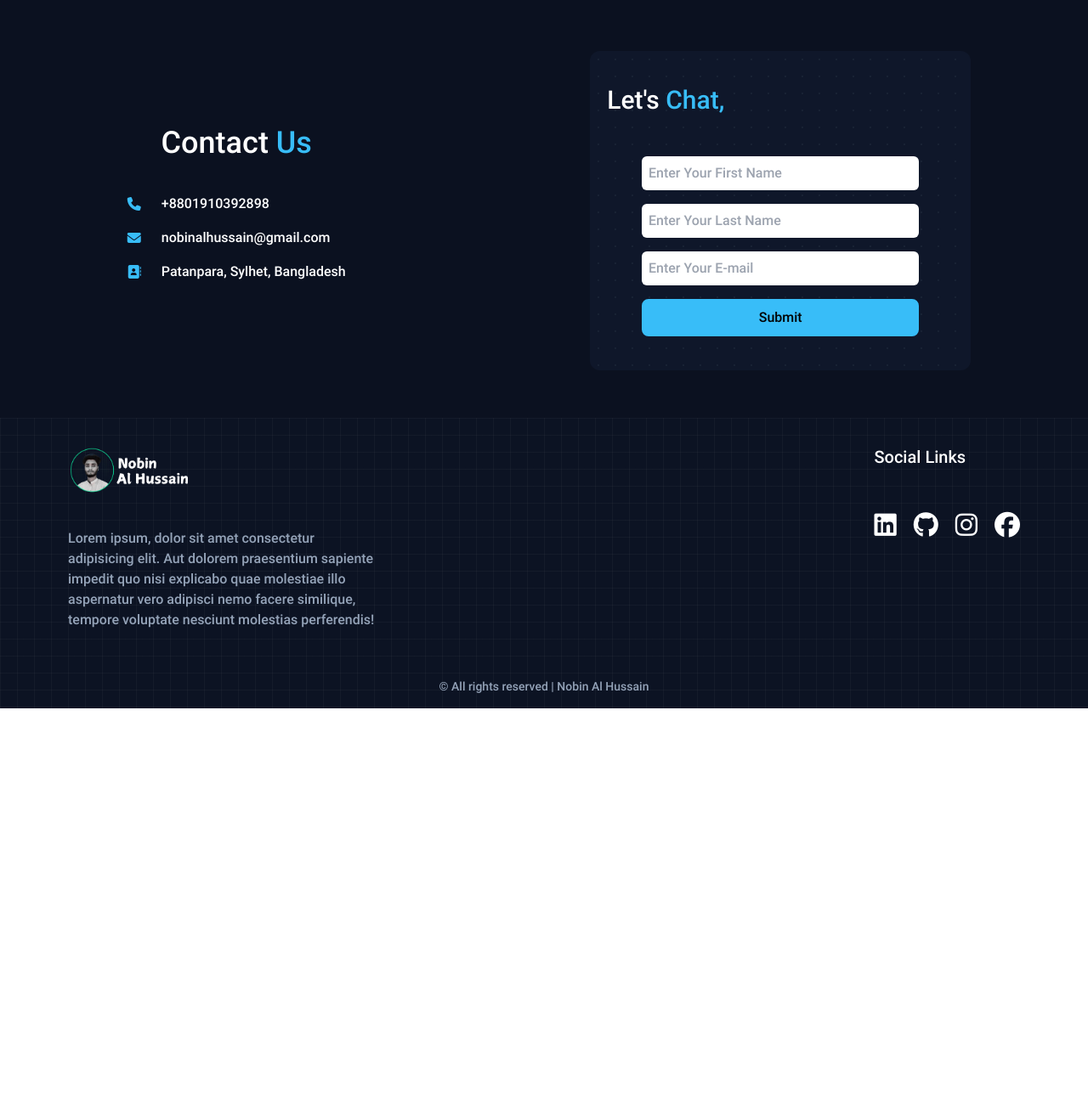
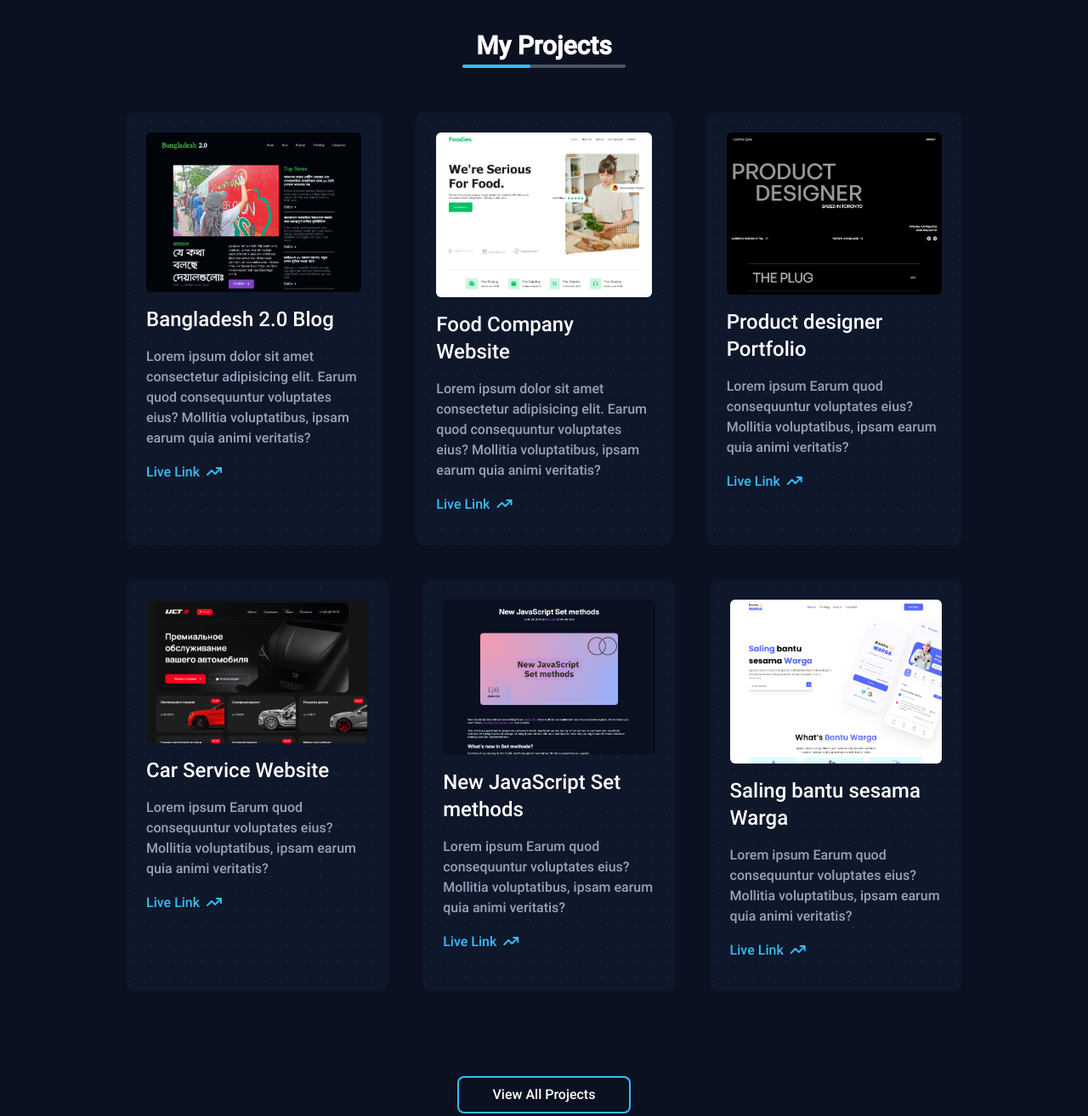
Before and after one commit to nobinalhussain/First-Portfolio-Website, a plain HTML site: page index.html in a window 1280 px wide. Shown: the part 920-2234 px from the top of the page at 85% size. Before the commit the page ends 1754 px from the top, so only its background shows below. Drawn offline with nearby package versions, Linux system fonts and the light colour scheme.

Commit message:
Projects Section added

```diff
--- a/index.html
+++ b/index.html
@@ -76,7 +76,7 @@
               <a
                 class="hover:text-[#38bdf8] active:text-white "
                 active:text-[#38bdf8]
-                href="#project"
+                href="#projects"
                 >Project</a
               >
             </li>
@@ -180,6 +180,97 @@
             </div>
           </div>
         </section>
+<!-- Projects Section -->
+ <section id="projects" class="lg:w-[80%] mx-auto">
+  <!-- Project title -->
+  <div class="p-8 ">
+    <h2 class="text-white font-extrabold text-3xl  text-center">My Projects</h2>
+    <div class="bg-gray-600  w-[58%] lg:w-[20%] mt-[0.5] lg:mt-1 rounded-sm mx-auto">
+      <div class="bg-[#38bdf8] h-1 w-20 lg:w-20  rounded-sm"></div>
+    </div>
+  </div>
+
+  <!-- Project Showcase  -->
+   <div class="lg:flex">
+
+    <div class="p-5 m-5 pb-8 transform hover:scale-105 duration-500  bg-transparent  rounded-xl bg-[radial-gradient(#182234_1px,#0f172a_1px)] bg-[size:20px_20px]">
+      <div class="p-1  ">
+        <img class="rounded-md" src="/Images/Bd-blog.png" alt="">
+        <h4 class="text-white text-2xl pt-4">Bangladesh 2.0 Blog </h4>
+        <p class="text-[#94a3b8] py-4">Lorem ipsum dolor sit amet consectetur adipisicing elit. Earum quod consequuntur voluptates eius? Mollitia voluptatibus, ipsam earum quia animi veritatis?</p>
+
+        <a class="text-[#38bdf8] hover:text-white duration-500" href="https://nobinalhussain.github.io/Bangla-News/" target="_blank">Live Link <i class=" ml-1 fa-solid fa-arrow-trend-up" style="color: #38bdf8;"></i></a>
+
+      </div>
+     </div>
+     <div class="p-5 m-5 pb-8 transform hover:scale-105 duration-500  bg-transparent  rounded-xl bg-[radial-gradient(#182234_1px,#0f172a_1px)] bg-[size:20px_20px]">
+      <div class="p-1  ">
+        <img class="rounded-md" src="/Images/foodie.png" alt="">
+        <h4 class="text-white text-2xl pt-4">Food Company Website
+        </h4>
+        <p class="text-[#94a3b8] py-4">Lorem ipsum dolor sit amet consectetur adipisicing elit. Earum quod consequuntur voluptates eius? Mollitia voluptatibus, ipsam earum quia animi veritatis?</p>
+
+        <a class="text-[#38bdf8] hover:text-white duration-500" href="https://nobinalhussain.github.io/Foodies-/" target="_blank">Live Link <i class=" ml-1 fa-solid fa-arrow-trend-up" style="color: #38bdf8;"></i></a>
+
+      </div>
+     </div>
+     <div class="p-5 m-5 pb-8 transform hover:scale-105 duration-500  bg-transparent  rounded-xl bg-[radial-gradient(#182234_1px,#0f172a_1px)] bg-[size:20px_20px]">
+      <div class="p-1  ">
+        <img class="rounded-md" src="/Images/product-designer.png" alt="">
+        <h4 class="text-white text-2xl pt-4">Product designer Portfolio</h4>
+        <p class="text-[#94a3b8] py-4">Lorem ipsum  Earum quod consequuntur voluptates eius? Mollitia voluptatibus, ipsam earum quia animi veritatis?</p>
+
+        <a class="text-[#38bdf8] hover:text-white duration-500" href="https://nobinalhussain.github.io/Cynthia-Ugwu-100-Days-Of-Code/" target="_blank">Live Link <i class=" ml-1 fa-solid fa-arrow-trend-up" style="color: #38bdf8;"></i></a>
+
+      </div>
+     </div>
+
+   </div>
+   <!-- project only for large screen -->
+   <div class=" lg:flex ">
+
+    <div class="hidden lg:block transform hover:scale-105 duration-500 p-5 m-5 pb-8 bg-transparent  rounded-xl bg-[radial-gradient(#182234_1px,#0f172a_1px)] bg-[size:20px_20px]">
+      <div class="p-1  ">
+        <img class="rounded-md" src="/Images/car-service.png" alt="">
+        <h4 class="text-white text-2xl pt-4">Car Service Website</h4>
+        <p class="text-[#94a3b8] py-4">Lorem ipsum  Earum quod consequuntur voluptates eius? Mollitia voluptatibus, ipsam earum quia animi veritatis?</p>
+
+        <a class="text-[#38bdf8] hover:text-white duration-500" href="https://nobinalhussain.github.io/Car-Service/" target="_blank">Live Link <i class=" ml-1 fa-solid fa-arrow-trend-up" style="color: #38bdf8;"></i></a>
+
+      </div>
+     </div>
+     <div class="hidden lg:block transform hover:scale-105 duration-500 p-5 m-5 pb-8 bg-transparent  rounded-xl bg-[radial-gradient(#182234_1px,#0f172a_1px)] bg-[size:20px_20px]">
+      <div class="p-1  ">
+        <img class="rounded-md" src="/Images/js-blog.png" alt="">
+        <h4 class="text-white text-2xl pt-4">New JavaScript Set methods</h4>
+        <p class="text-[#94a3b8] py-4">Lorem ipsum  Earum quod consequuntur voluptates eius? Mollitia voluptatibus, ipsam earum quia animi veritatis?</p>
+
+        <a class="text-[#38bdf8] hover:text-white  duration-500" href="https://nobinalhussain.github.io/Responsive-Blog-Page/" target="_blank">Live Link <i class=" ml-1 fa-solid fa-arrow-trend-up" style="color: #38bdf8;"></i></a>
+
+      </div>
+     </div>
+     <div class="hidden lg:block transform hover:scale-105 duration-500 p-5 m-5 pb-8  bg-transparent  rounded-xl bg-[radial-gradient(#182234_1px,#0f172a_1px)] bg-[size:20px_20px]">
+      <div class="p-1  ">
+        <img class="rounded-md" src="/Images/bantu.png" alt="">
+        <h4 class="text-white text-2xl pt-4">Saling bantu sesama Warga</h4>
+        <p class="text-[#94a3b8] py-4">Lorem ipsum  Earum quod consequuntur voluptates eius? Mollitia voluptatibus, ipsam earum quia animi veritatis?</p>
+
+        <a class="text-[#38bdf8] hover:text-white duration-500" href="https://nobinalhussain.github.io/Saling-bantu-sesama-Warga/" target="_blank">Live Link <i class=" ml-1 fa-solid fa-arrow-trend-up" style="color: #38bdf8;"></i></a>
+
+      </div>
+     </div>
+
+
+
+   </div>
+<!--  all projects button -->
+   <div class="text-center w-[60%] lg:w-[20%] p-2 rounded-lg my-8 lg:mt-20   hover:bg-[#38bdf8] mx-auto bg-[#0b1120] border-[#38bdf8] border-2 hover:border-2 hover:text-[#0b1120] text-white transform hover:scale-105 duration-500 ">
+    <a href="https://github.com/nobinalhussain" target="_blank" class="">View All Projects</a>
+  </div>
+ </section>
+
+
+
 <!-- contact Section -->
  <section id="contact" class="lg:flex justify-around items-center py-14">
   <div class="p-8 ">
```
Also changed, not shown: Images/Bd-blog.png (added), Images/bantu.png (added), Images/car-service.png (added), Images/foodie.png (added), Images/js-blog.png (added), Images/product-designer.png (added).
